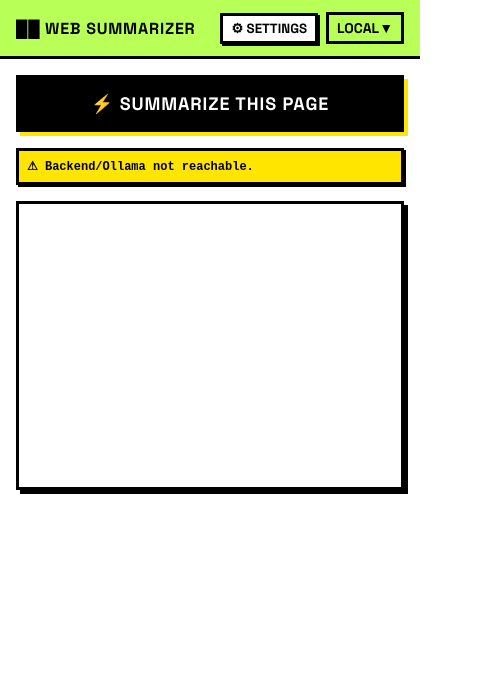
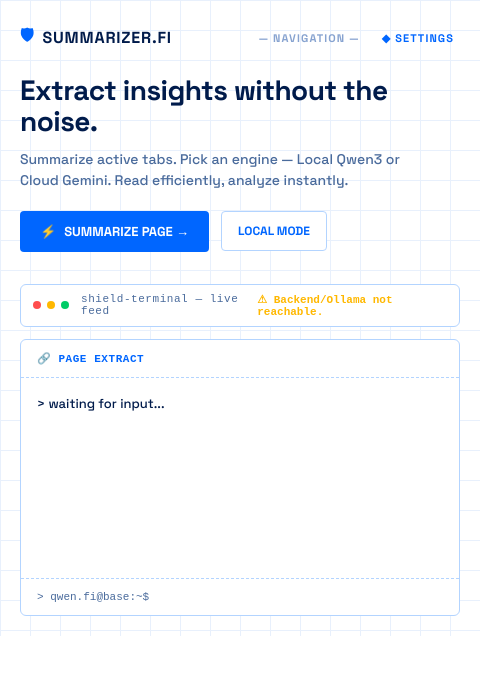
Before and after one commit to palakchandak8/qwen-summarizer, a browser extension: page qwen-web-summarizer/extension/popup.html in a window 400 px wide. Shown: the whole page, 480 px wide, since content can reach past the window. Drawn offline with Linux system fonts and the light colour scheme; no server answers; a web font is replaced by a local one.

Commit message:
feat: Add environment configuration for Gemini API key and enhance popup UI with improved styles and structure

```diff
--- a/qwen-web-summarizer/extension/popup.css
+++ b/qwen-web-summarizer/extension/popup.css
@@ -5,13 +5,35 @@
 body {
   margin: 0;
   padding: 0;
-  width: 420px;
-  min-height: 500px;
+  width: 480px;
+  min-height: 600px;
   font-family: 'Space Grotesk', sans-serif;
   font-weight: 500;
   background-color: #FFFFFF;
-  color: #000000;
+  color: #002D74;
   overflow-x: hidden;
+  position: relative;
+}
+
+/* Light Blue Grid Background */
+.background-grid {
+  position: absolute;
+  top: 0;
+  left: 0;
+  right: 0;
+  bottom: 0;
+  z-index: -1;
+  background-size: 30px 30px;
+  background-image:
+    linear-gradient(to right, #E8F0FC 1px, transparent 1px),
+    linear-gradient(to bottom, #E8F0FC 1px, transparent 1px);
+}
+
+.app-container {
+  display: flex;
+  flex-direction: column;
+  min-height: 600px;
+  padding: 0 20px 20px 20px;
 }
 
 /* Typography elements */
@@ -30,172 +52,273 @@ h1, h2, h3, .bold {
   50% { opacity: 0; }
   100% { opacity: 1; }
 }
+.blink { animation: blink 1s infinite; }
 
 /* Header */
 .header {
-  border-bottom: 3px solid #000000;
-  padding: 12px 16px;
   display: flex;
   justify-content: space-between;
   align-items: center;
-  background-color: #FFE500;
+  padding: 24px 0;
 }
 
-.yellow-bg { background-color: #FFE500; }
-.green-bg { background-color: #B8FF57; }
-.pink-bg { background-color: #FF6BFF; }
-
-.header-title {
+.header-logo {
+  display: flex;
+  align-items: center;
+  gap: 8px;
   font-weight: 700;
   font-size: 16px;
   letter-spacing: 0.05em;
+  color: #001B4B;
 }
 
-.header-controls {
-  display: flex;
-  gap: 8px;
-  align-items: center;
+.logo-icon {
+  color: #0066FF;
 }
 
-.icon-btn {
-  background: white;
-  border: 3px solid #000000;
+.header-nav {
+  display: flex;
+  align-items: center;
+  gap: 16px;
+  font-size: 11px;
+  font-weight: 700;
+  letter-spacing: 0.1em;
+  color: #87A3D0;
+}
+
+.nav-link {
+  background: none;
+  border: none;
   font-family: inherit;
   font-weight: 700;
+  font-size: 11px;
+  color: #0066FF;
   cursor: pointer;
-  padding: 4px 8px;
-  box-shadow: 2px 2px 0px #000000;
-  transition: all 100ms;
+  letter-spacing: 0.1em;
+  text-transform: uppercase;
+  display: flex;
+  align-items: center;
+  gap: 4px;
 }
-
-.icon-btn:hover {
-  transform: translate(1px, 1px);
-  box-shadow: 1px 1px 0px #000000;
-}
-.icon-btn:active {
-  transform: translate(2px, 2px);
-  box-shadow: 0px 0px 0px #000000;
-}
-
-.badge {
-  border: 3px solid #000000;
-  padding: 4px 8px;
-  font-weight: 700;
-  font-size: 14px;
-  background-color: #B8FF57;
+.nav-link:hover {
+  text-decoration: underline;
 }
 
 /* Content spacing */
 .content {
-  padding: 16px;
   display: flex;
   flex-direction: column;
-  gap: 16px;
-  min-height: calc(500px - 53px); /* 53px header height approx */
-}
-.settings-content {
-  justify-content: flex-start;
+  flex-grow: 1;
+  gap: 32px;
 }
 
-/* Main button */
-.main-btn {
-  width: 100%;
-  background: #000000;
-  color: #FFFFFF;
-  border: 3px solid #000000;
-  font-family: inherit;
-  font-size: 18px;
-  font-weight: 700;
-  padding: 14px;
-  letter-spacing: 0.05em;
-  text-transform: uppercase;
-  cursor: pointer;
-  box-shadow: 4px 4px 0px #FFE500;
-  transition: transform 100ms, box-shadow 100ms;
+.flex-grow {
+  flex-grow: 1;
+  justify-content: space-between;
 }
 
-.main-btn:hover {
-  transform: translate(2px, 2px);
-  box-shadow: 2px 2px 0px #FFE500;
-}
-.main-btn:active {
-  transform: translate(4px, 4px);
-  box-shadow: 0px 0px 0px #FFE500;
+/* Hero Section */
+.hero-section {
+  display: flex;
+  flex-direction: column;
+  gap: 12px;
 }
 
-#btn-copy.main-btn {
-  box-shadow: 4px 4px 0px #00CFFF;
-}
-#btn-copy.main-btn:hover {
-  box-shadow: 2px 2px 0px #00CFFF;
+.hero-title {
+  margin: 0;
+  font-size: 28px;
+  line-height: 1.1;
+  letter-spacing: -0.02em;
+  color: #001B4B;
 }
 
-/* Status line */
-.status-line {
-  font-family: 'Courier New', Courier, monospace;
+.hero-subtitle {
+  margin: 0;
+  font-size: 14px;
+  line-height: 1.5;
+  color: #4A6B9C;
+  max-width: 95%;
+}
+
+.action-row {
+  display: flex;
+  align-items: center;
+  gap: 12px;
+  margin-top: 8px;
+}
+
+/* Buttons */
+.btn-primary {
+  background-color: #0066FF;
+  color: #FFFFFF;
+  border: none;
+  border-radius: 4px;
+  font-family: inherit;
+  font-size: 13px;
+  font-weight: 700;
+  padding: 12px 20px;
+  cursor: pointer;
+  display: inline-flex;
+  align-items: center;
+  justify-content: center;
+  gap: 8px;
+  transition: background-color 0.2s;
+}
+
+.btn-primary:hover {
+  background-color: #0056D6;
+}
+
+.btn-primary:active {
+  background-color: #0046B3;
+}
+
+.btn-primary[disabled] {
+  background-color: #A1C2FA;
+  cursor: not-allowed;
+}
+
+.w-full {
+  width: 100%;
+}
+
+.mode-badge {
+  border: 1px solid #B3D4FF;
+  padding: 11px 16px;
+  border-radius: 4px;
   font-size: 12px;
   font-weight: 700;
-  border: 3px solid #000000;
-  padding: 8px;
-  background: #f0f0f0;
-  box-shadow: 2px 2px 0px #000000;
+  color: #0066FF;
+  background: #FFFFFF;
+  display: flex;
+  align-items: center;
+  text-transform: uppercase;
 }
 
-.status-error {
-  background: #FF3333;
-  color: white;
-}
-.status-warning {
-  background: #FFE500;
+/* Status Panel */
+.status-panel {
+  display: flex;
+  flex-direction: column;
+  gap: 12px;
 }
 
-/* Output panel */
-.output-container {
-  position: relative;
+.status-header {
+  border: 1px solid #B3D4FF;
+  background: white;
+  border-radius: 6px;
+  padding: 8px 12px;
+  display: flex;
+  align-items: center;
+  justify-content: space-between;
+  font-family: 'Courier New', monospace;
+  font-size: 11px;
+  color: #0066FF;
+}
+
+.status-dots {
+  display: flex;
+  gap: 6px;
+}
+
+.dot {
+  width: 8px;
+  height: 8px;
+  border-radius: 50%;
+}
+
+.dot.red { background-color: #FF4D4D; }
+.dot.yellow { background-color: #FFB800; }
+.dot.green { background-color: #00CC66; }
+
+.status-title {
   flex-grow: 1;
+  margin-left: 12px;
+  color: #4A6B9C;
+  letter-spacing: 0.05em;
+}
+
+.status-time {
+  font-weight: 700;
+}
+.status-error { color: #FF4D4D; }
+.status-warning { color: #FFB800; }
+
+.output-wrapper {
+  border: 1px solid #B3D4FF;
+  background: #FFFFFF;
+  border-radius: 6px;
   display: flex;
   flex-direction: column;
 }
 
-.output-panel {
-  background: #FFFFFF;
-  border: 3px solid #000000;
-  box-shadow: 4px 4px 0px #000000;
-  padding: 16px;
-  font-size: 14px;
-  line-height: 1.7;
-  min-height: 200px;
-  max-height: 320px;
-  overflow-y: auto;
-  flex-grow: 1;
-  white-space: pre-wrap;
+.output-header {
+  display: flex;
+  justify-content: space-between;
+  border-bottom: 1px dashed #B3D4FF;
+  padding: 12px 16px;
+  font-size: 11px;
+  font-weight: 700;
+  letter-spacing: 0.05em;
+  color: #0066FF;
+  font-family: 'Courier New', monospace;
 }
 
-.badge-thinking {
-  position: absolute;
-  top: 10px;
-  right: 10px;
-  background: #FFE500;
-  border: 3px solid #000000;
-  padding: 4px 8px;
-  font-weight: 700;
-  font-size: 12px;
-  z-index: 10;
+.output-panel {
+  padding: 16px;
+  font-size: 13px;
+  line-height: 1.6;
+  color: #001B4B;
+  min-height: 200px;
+  max-height: 280px;
+  overflow-y: auto;
+  white-space: pre-wrap;
+  font-family: inherit;
 }
 
-#thinking-dot {
-  margin-left: 2px;
+.output-footer {
+  display: flex;
+  justify-content: space-between;
+  align-items: center;
+  border-top: 1px dashed #B3D4FF;
+  padding: 12px 16px;
+  font-family: 'Courier New', monospace;
+  font-size: 11px;
+  color: #4A6B9C;
 }
 
-/* Settings toggles */
-.settings-group {
-  display: flex;
-  flex-direction: column;
-  gap: 8px;
+.btn-text {
+  background: none;
+  border: none;
+  color: #0066FF;
+  font-family: inherit;
+  font-weight: 700;
+  font-size: 11px;
+  cursor: pointer;
 }
-.settings-group label {
+.btn-text:hover {
+  text-decoration: underline;
+}
+
+/* Settings Card */
+.settings-card {
+  border: 1px solid #B3D4FF;
+  background: #FFFFFF;
+  border-radius: 6px;
+  padding: 24px;
+}
+
+.card-title {
+  font-size: 14px;
   font-weight: 700;
-  font-size: 14px;
+  color: #001B4B;
+  margin: 0 0 4px 0;
+}
+
+.card-desc {
+  font-size: 12px;
+  color: #4A6B9C;
+  margin-top: 0;
+  margin-bottom: 24px;
 }
 
 .toggle-group {
@@ -205,48 +328,43 @@ h1, h2, h3, .bold {
 
 .toggle-btn {
   flex: 1;
-  background: #FFFFFF;
-  border: 3px solid #000000;
+  background: #F4F8FF;
+  border: 1px transparent;
+  border-radius: 4px;
   font-family: inherit;
-  font-size: 14px;
-  font-weight: 700;
-  padding: 12px 8px;
+  padding: 16px;
   cursor: pointer;
-  box-shadow: 4px 4px 0px #000000;
-  transition: all 100ms;
+  transition: all 0.2s;
+  text-align: left;
+  display: flex;
+  flex-direction: column;
+  gap: 4px;
 }
 
 .toggle-btn:hover {
-  transform: translate(2px, 2px);
-  box-shadow: 2px 2px 0px #000000;
-}
-.toggle-btn:active {
-  transform: translate(4px, 4px);
-  box-shadow: 0px 0px 0px #000000;
+  background: #E8F0FC;
 }
 
-.toggle-btn.active[data-mode="local"] {
-  background: #B8FF57;
-  transform: translate(2px, 2px);
-  box-shadow: 2px 2px 0px #000000;
-}
-.toggle-btn.active[data-mode="cloud"] {
-  background: #FF6BFF;
-  transform: translate(2px, 2px);
-  box-shadow: 2px 2px 0px #000000;
+.toggle-name {
+  font-size: 14px;
+  font-weight: 700;
+  color: #001B4B;
 }
 
-/* Input */
-input[type="password"] {
-  border: 3px solid #000000;
-  padding: 12px;
-  font-family: inherit;
-  font-size: 14px;
-  font-weight: 500;
-  width: 100%;
-  box-shadow: 4px 4px 0px #000000;
-  outline: none;
+.toggle-sub {
+  font-size: 12px;
+  color: #4A6B9C;
 }
-input[type="password"]:focus {
-  background-color: #f9f9f9;
+
+.toggle-btn.active {
+  background: #0066FF;
 }
+
+.toggle-btn.active .toggle-name,
+.toggle-btn.active .toggle-sub {
+  color: #FFFFFF;
+}
+
+.settings-actions {
+  margin-top: auto;
+}
--- a/qwen-web-summarizer/extension/popup.html
+++ b/qwen-web-summarizer/extension/popup.html
@@ -2,54 +2,91 @@
 <html>
 <head>
   <meta charset="utf-8">
-  <title>Web Summarizer</title>
+  <title>Summarizer.Fi</title>
   <link rel="stylesheet" href="popup.css">
   <link href="https://fonts.googleapis.com/css2?family=Space+Grotesk:wght@500;700&display=swap" rel="stylesheet">
+  <link href="https://fonts.googleapis.com/css2?family=Courier+New&display=swap" rel="stylesheet">
 </head>
 <body>
+  <div class="background-grid"></div>
 
-  <div id="main-view">
+  <div id="main-view" class="app-container">
     <div class="header" id="main-header">
-      <div class="header-title">██ WEB SUMMARIZER</div>
-      <div class="header-controls">
-        <button id="btn-settings" class="icon-btn" title="Settings">⚙ SETTINGS</button>
-        <div id="mode-badge" class="badge">LOCAL▼</div>
+      <div class="header-logo">
+        <span class="logo-icon">🛡</span>
+        <span class="logo-text">SUMMARIZER.FI</span>
+      </div>
+      <div class="header-nav">
+        <span class="nav-item">— NAVIGATION —</span>
+        <button id="btn-settings" class="nav-link" title="Settings">◆ SETTINGS</button>
       </div>
     </div>
 
     <div class="content">
-      <button id="btn-summarize" class="main-btn">⚡ SUMMARIZE THIS PAGE</button>
+      <div class="hero-section">
+        <h1 class="hero-title">Extract insights without the noise.</h1>
+        <p class="hero-subtitle">Summarize active tabs. Pick an engine — Local Qwen3 or Cloud Gemini. Read efficiently, analyze instantly.</p>
 
-      <div class="status-line" id="status-line">
-        Ready
+        <div class="action-row">
+          <button id="btn-summarize" class="btn-primary"><span class="btn-icon">⚡</span> SUMMARIZE PAGE →</button>
+          <div id="mode-badge" class="mode-badge">LOCAL MODE</div>
+        </div>
       </div>
 
-      <div class="output-container">
-        <div id="output-panel" class="output-panel"></div>
-        <div id="badge-thinking" class="badge-thinking hidden">Reasoning...<span id="thinking-dot">●</span></div>
+      <div class="status-panel">
+        <div class="status-header">
+          <div class="status-dots">
+            <span class="dot red"></span><span class="dot yellow"></span><span class="dot green"></span>
+          </div>
+          <span class="status-title">shield-terminal — live feed</span>
+          <span class="status-time" id="status-line">Ready</span>
+        </div>
+
+        <div class="output-wrapper">
+          <div class="output-header">
+            <span class="output-label">🔗 PAGE EXTRACT</span>
+            <span class="output-stats hidden" id="badge-thinking">Reasoning<span class="blink">...</span></span>
+          </div>
+          <div id="output-panel" class="output-panel">> waiting for input...</div>
+          <div class="output-footer">
+            <span>> qwen.fi@base:~$</span>
+            <button id="btn-copy" class="btn-text hidden">📋 COPY</button>
+          </div>
+        </div>
       </div>
-
-      <button id="btn-copy" class="main-btn hidden">📋 COPY</button>
     </div>
   </div>
 
-  <div id="settings-view" class="hidden">
-    <div class="header yellow-bg">
-      <button id="btn-back" class="icon-btn">← BACK</button>
-      <div class="header-title">SETTINGS</div>
+  <div id="settings-view" class="app-container hidden">
+    <div class="header" id="settings-header">
+      <div class="header-logo">
+        <span class="logo-icon">🛡</span>
+        <span class="logo-text">VAULT SETTINGS</span>
+      </div>
+      <div class="header-nav">
+        <button id="btn-back" class="nav-link">← RETURN</button>
+      </div>
     </div>
 
-    <div class="content settings-content">
-      <div class="settings-group">
-        <label>INFERENCE MODE</label>
+    <div class="content flex-grow">
+      <div class="settings-card">
+        <div class="card-title">INFERENCE MODE</div>
+        <p class="card-desc">Select your preferred summarization engine.</p>
+
         <div class="toggle-group">
-          <button id="mode-local" class="toggle-btn active" data-mode="local">LOCAL — Qwen3</button>
-          <button id="mode-cloud" class="toggle-btn" data-mode="cloud">CLOUD — Gemini</button>
+          <button id="mode-local" class="toggle-btn active" data-mode="local">
+            <span class="toggle-name">LOCAL</span>
+            <span class="toggle-sub">Qwen3 8B</span>
+          </button>
+          <button id="mode-cloud" class="toggle-btn" data-mode="cloud">
+            <span class="toggle-name">CLOUD</span>
+            <span class="toggle-sub">Gemini API</span>
+          </button>
         </div>
       </div>
 
-      <div style="margin-top:auto">
-        <button id="btn-save" class="main-btn">SAVE SETTINGS</button>
+      <div class="settings-actions">
+        <button id="btn-save" class="btn-primary w-full">SAVE CONFIGURATION →</button>
       </div>
     </div>
   </div>
--- a/qwen-web-summarizer/extension/popup.js
+++ b/qwen-web-summarizer/extension/popup.js
@@ -18,7 +18,6 @@ document.addEventListener("DOMContentLoaded", () => {
   const badgeThinking = document.getElementById("badge-thinking");
 
   let currentMode = "local";
-  let geminiApiKey = "AIzaSyC4zuqSp0Ilh7kraByZUPDqHY0q1wa1vXc";
   let thinkInterval = null;
   let abortController = null;
   let streamTimeout = null;
@@ -27,15 +26,11 @@ document.addEventListener("DOMContentLoaded", () => {
   const updateModeUI = (mode) => {
     currentMode = mode;
     if (mode === "local") {
-      modeBadge.textContent = "LOCAL▼";
-      modeBadge.style.backgroundColor = "#B8FF57";
-      mainHeader.className = "header green-bg";
+      modeBadge.textContent = "LOCAL MODE";
       toggleLocal.classList.add("active");
       toggleCloud.classList.remove("active");
     } else {
-      modeBadge.textContent = "CLOUD▼";
-      modeBadge.style.backgroundColor = "#FF6BFF";
-      mainHeader.className = "header pink-bg";
+      modeBadge.textContent = "CLOUD MODE";
       toggleLocal.classList.remove("active");
       toggleCloud.classList.add("active");
     }
@@ -65,7 +60,7 @@ document.addEventListener("DOMContentLoaded", () => {
 
   const setStatus = (msg, className = "") => {
     statusLine.textContent = msg;
-    statusLine.className = "status-line " + className;
+    statusLine.className = "status-time " + className;
   };
 
   // Navigation
@@ -113,30 +108,14 @@ document.addEventListener("DOMContentLoaded", () => {
 
   const startThinking = () => {
     badgeThinking.classList.remove("hidden");
-    const dot = document.getElementById("thinking-dot");
-    let visible = true;
-    thinkInterval = setInterval(() => {
-      visible = !visible;
-      dot.style.opacity = visible ? "1" : "0";
-    }, 500);
   };
 
   const stopThinking = () => {
     badgeThinking.classList.add("hidden");
-    if (thinkInterval) {
-      clearInterval(thinkInterval);
-      thinkInterval = null;
-    }
   };
 
   // Summarize logic
   btnSummarize.addEventListener("click", () => {
-    // validations
-    if (currentMode === "cloud" && !geminiApiKey) {
-      setStatus("Gemini API key required. Open Settings.", "status-error");
-      return;
-    }
-
     btnSummarize.textContent = "SUMMARIZING...";
     btnSummarize.disabled = true;
     outputPanel.textContent = "";
@@ -168,8 +147,7 @@ document.addEventListener("DOMContentLoaded", () => {
           headers: { "Content-Type": "application/json" },
           body: JSON.stringify({
             content: pageData.text,
-            mode: currentMode,
-            gemini_api_key: geminiApiKey
+            mode: currentMode
           }),
           signal: abortController.signal
         });
```
Also changed, not shown: 3 other files.
